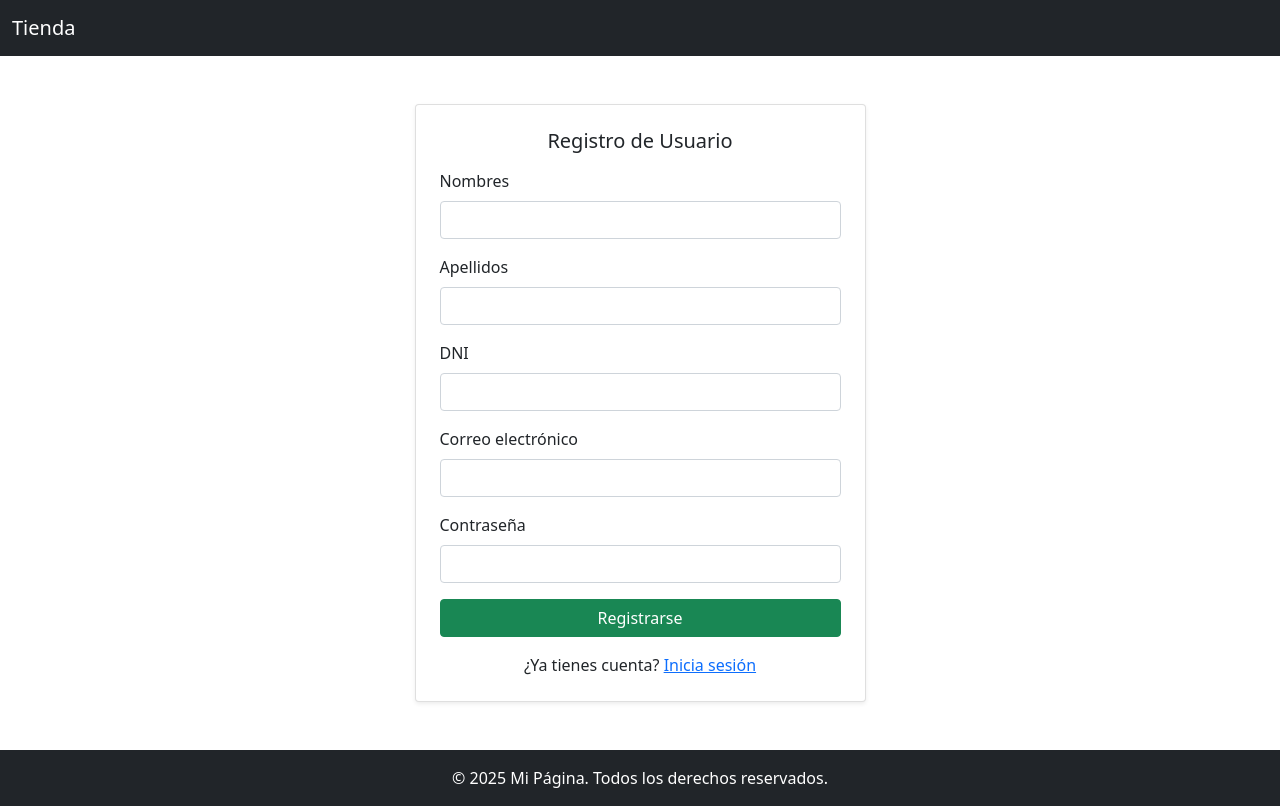
After one commit to LuciiaTorres04/proyectouno, a PHP site: page /Controladores/RegistroControlador.php in a window 1280 px wide. The commit adds this page. Run offline with PHP 8.4, Linux system fonts and the light colour scheme.

Commit message:
actualizacion 11 dic

```diff
--- a/Controladores/ProductosControlador.php
+++ b/Controladores/ProductosControlador.php
@@ -10,6 +10,12 @@ class ProductosControlador {
   }
 
   private function Index(){
+    session_start();
+      if (!isset($_SESSION['usuarioId'])) {
+      // Usuario NO autenticado → enviar a login
+      header('Location: ../Controladores/LoginControlador.php');
+      exit;
+    }
     $productos = $this->productoBBDD->index();
     require_once __DIR__ . '/../Vistas/ProductosVista.php';
   }
--- /dev/null
+++ b/Controladores/RegistroControlador.php
@@ -0,0 +1,39 @@
+<?php
+require_once __DIR__."/../Modelos/UsuarioBBDDModelo.php";
+class RegistroControlador {
+
+    private $UsuarioBBDDModelo;
+
+  public function __construct(){
+
+    $this->UsuarioBBDDModelo = new UsuarioBBDD();
+
+    if ($_SERVER["REQUEST_METHOD"] === "POST") {
+        $nombres = $_POST["nombres"];
+        $apellidos = $_POST["apellidos"];
+        $dni = $_POST["dni"];
+        $email = $_POST["email"];
+        $contrasena = $_POST["contrasena"];
+        $this->Registrar($nombres, $apellidos, $dni, $email, $contrasena); // argumentos
+    } else {
+      $this->Index();
+    }
+  }
+
+  private function Registrar($nombres, $apellidos, $dni, $email, $contrasena) {
+    $contrasena = password_hash($contrasena, PASSWORD_DEFAULT);
+    $registro = $this->UsuarioBBDDModelo->registrar($nombres, $apellidos, $dni, $email, $contrasena);
+    if ($registro) {
+        $mensajeRegistro = "Se ha registrado correctamente";
+        require_once __DIR__ . '/../Vistas/RegistrarVista.php';
+    } else {
+
+    }
+  }
+
+
+  private function Index(){
+    require_once __DIR__ . '/../Vistas/RegistrarVista.php';
+  }
+}
+ (new RegistroControlador()); // instanciar
--- a/Modelos/UsuarioBBDDModelo.php
+++ b/Modelos/UsuarioBBDDModelo.php
@@ -9,16 +9,16 @@ class UsuarioBBDD {
       $this->db=$this->db->conexion();
     }
 
-    public function registrar($dni, $apellidos, $nombre, $email, $password) {
-        $sql = "INSERT INTO usuarios (dni, apellidos, nombre, email, password)
-                VALUES (:dni, :apellidos, :nombre, :email, :password)";
+    public function registrar($nombres, $apellidos, $dni, $email, $contrasena) {
+        $sql = "INSERT INTO usuarios (dni, apellidos, nombres, email, contrasena, estado)
+                VALUES (:dni, :apellidos, :nombre, :email, :contrasena, 1)";
         $stmt = $this->db->prepare($sql);
         $stmt->execute([
             ':dni' => $dni,
             ':apellidos' => $apellidos,
-            ':nombre' => $nombre,
+            ':nombre' => $nombres,
             ':email' => $email,
-            ':password' => password_hash($password, PASSWORD_DEFAULT)
+            ':contrasena' => $contrasena
         ]);
         return true;
     }
--- a/Vistas/LoginVista.php
+++ b/Vistas/LoginVista.php
@@ -50,7 +50,7 @@
                         </div>
                     <?php endif; ?>
                     <p class="text-center mt-3 mb-0">
-                        ¿No tienes cuenta? <a href="registro.php">Regístrate aquí</a>
+                        ¿No tienes cuenta? <a href="../Controladores/RegistroControlador.php">Regístrate aquí</a>
                     </p>
                 </form>
             </div>
--- /dev/null
+++ b/Vistas/RegistrarVista.php
@@ -0,0 +1,89 @@
+<!DOCTYPE html>
+<html lang="es">
+<head>
+    <meta charset="UTF-8">
+    <title>Registro de Usuario</title>
+    <link href="https://cdn.jsdelivr.net/npm/bootstrap@5.0.2/dist/css/bootstrap.min.css" rel="stylesheet">
+    <link rel="stylesheet" href="style.css">
+</head>
+<body>
+
+<nav class="navbar navbar-expand-lg navbar-dark bg-dark">
+  <div class="container-fluid">
+    <a class="navbar-brand" href="#">Tienda</a>
+  </div>
+</nav>
+
+<div class="container mt-5">
+
+    <div class="row justify-content-center mt-4">
+        <div class="col-md-5">
+            <div class="card p-4 shadow-sm">
+
+                <h5 class="card-title text-center mb-3">Registro de Usuario</h5>
+
+                <form action="../Controladores/RegistroControlador.php" method="POST">
+
+                    <!-- NOMBRES -->
+                    <div class="mb-3">
+                        <label class="form-label">Nombres</label>
+                        <input type="text" class="form-control" name="nombres" required>
+                    </div>
+
+                    <!-- APELLIDOS -->
+                    <div class="mb-3">
+                        <label class="form-label">Apellidos</label>
+                        <input type="text" class="form-control" name="apellidos" required>
+                    </div>
+
+                    <!-- DNI -->
+                    <div class="mb-3">
+                        <label class="form-label">DNI</label>
+                        <input type="text" class="form-control" name="dni" required>
+                    </div>
+
+                    <!-- EMAIL -->
+                    <div class="mb-3">
+                        <label class="form-label">Correo electrónico</label>
+                        <input type="email" class="form-control" name="email" required>
+                    </div>
+
+                    <!-- CONTRASEÑA -->
+                    <div class="mb-3">
+                        <label class="form-label">Contraseña</label>
+                        <input type="password" class="form-control" name="contrasena" required>
+                    </div>
+
+                    <!-- ESTADO OCULTO -->
+                    <input type="hidden" name="estado" value="1">
+
+                    <div class="d-grid">
+                        <button type="submit" class="btn btn-success">Registrarse</button>
+                    </div>
+
+                    <?php if (!empty($mensajeRegistro)): ?>
+                        <div class="alert alert-success mt-2">
+                            <?= $mensajeRegistro ?>
+                        </div>
+                    <?php endif; ?>
+
+                    <p class="text-center mt-3 mb-0">
+                        ¿Ya tienes cuenta? <a href="../Controladores/LoginControlador.php">Inicia sesión</a>
+                    </p>
+
+                </form>
+
+            </div>
+        </div>
+    </div>
+
+</div>
+
+<footer class="bg-dark text-white text-center py-3 mt-5">
+    &copy; 2025 Mi Página. Todos los derechos reservados.
+</footer>
+
+<script src="https://cdn.jsdelivr.net/npm/bootstrap@5.3.2/dist/js/bootstrap.bundle.min.js"></script>
+
+</body>
+</html>
```
Also changed, not shown: Controladores/LoginControlador.php (+19 -1 lines), Vistas/ProductosVista.php (+0 -7 lines).
